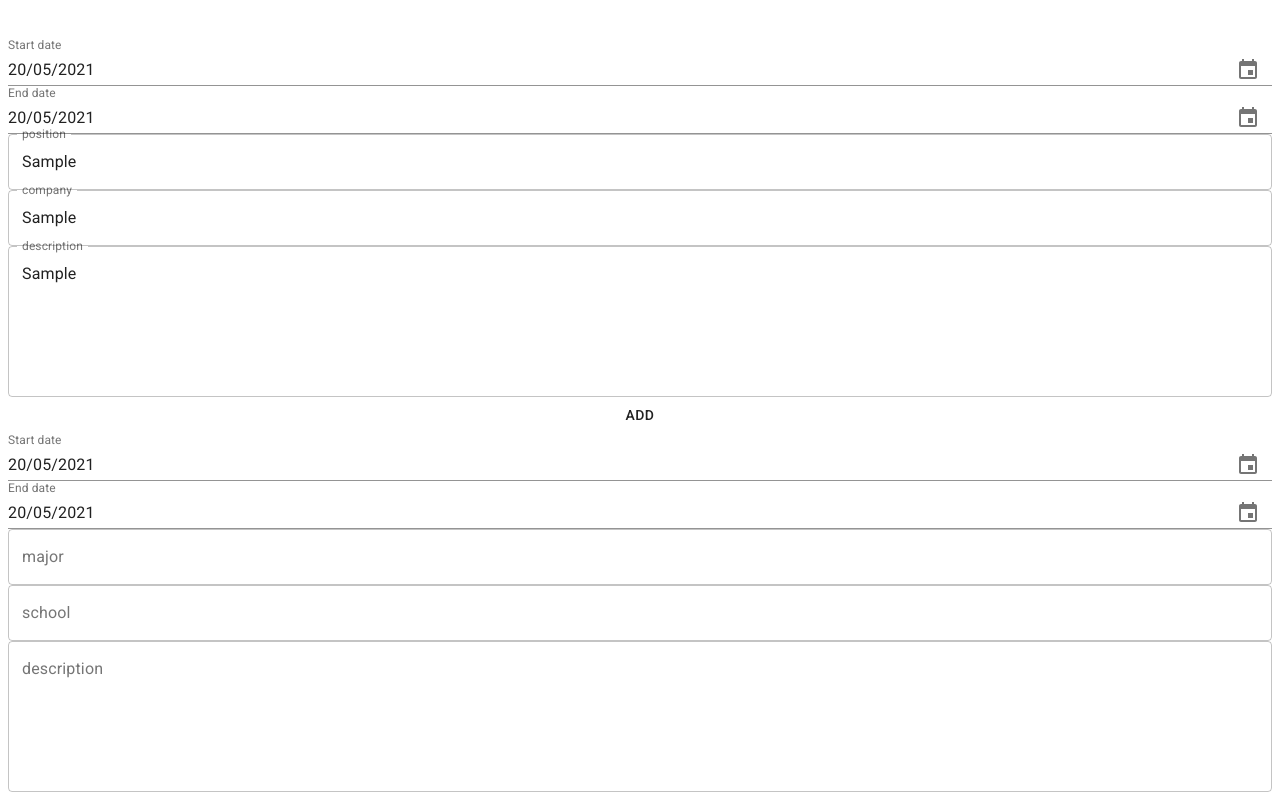
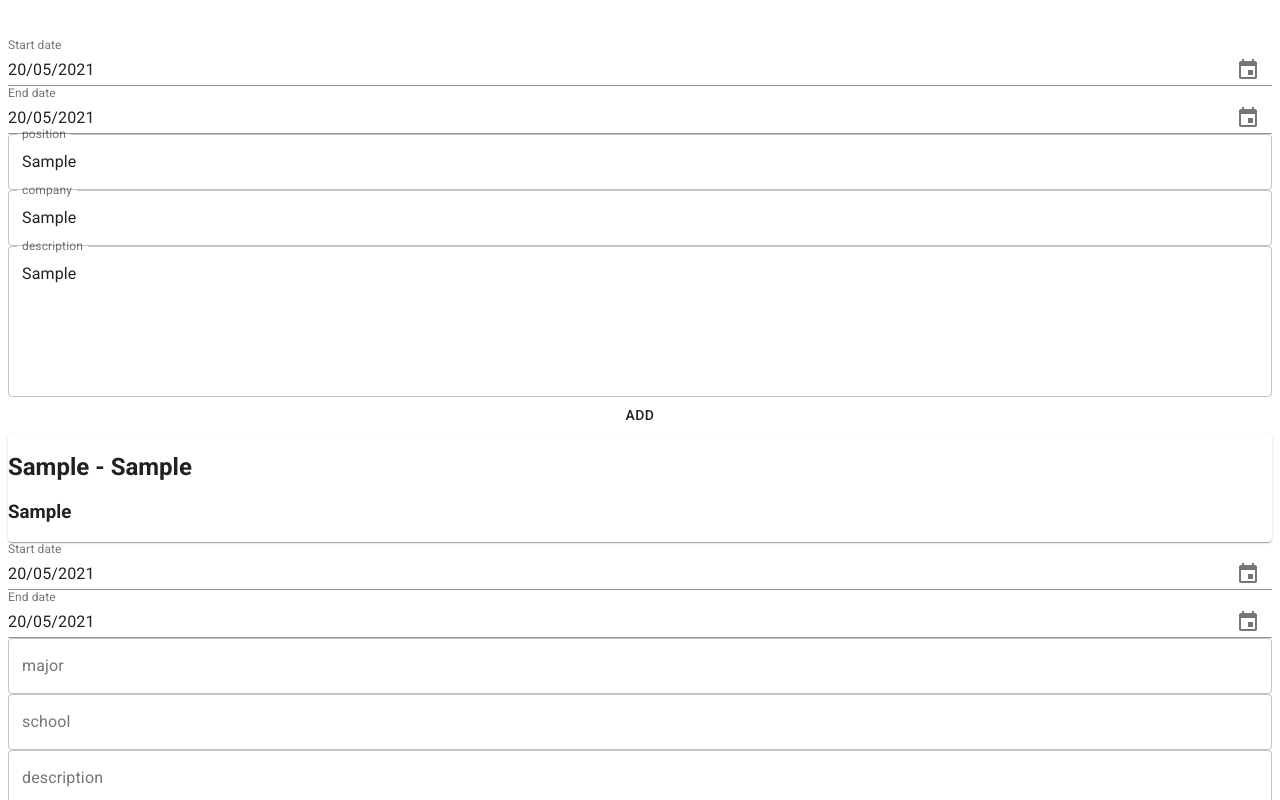
Before and after one commit to habib-chawki/social-app-front, a React (Create React App) app: page /profile-form in a window 1280 px wide. Both pictures are taken after typing "Sample", "Sample", "Sample" into the empty fields and a click on the button "ADD". Shown: the part 566-1366 px from the top of the page. Built offline with nearby package versions, Linux system fonts and the light colour scheme.

Commit message:
Render experience cards

```diff
--- a/src/components/custom/profile/Experience.jsx
+++ b/src/components/custom/profile/Experience.jsx
@@ -1,6 +1,6 @@
 import React, { useState } from 'react';
 
-import { TextField, Button, Box } from '@material-ui/core';
+import { TextField, Button, Box, Card } from '@material-ui/core';
 
 import {
    KeyboardDatePicker,
@@ -51,6 +51,7 @@ function Experience() {
    };
 
    return (
+      <Box>
          <Box display="flex" flexDirection="column">
             <MuiPickersUtilsProvider utils={DateFnsUtils}>
                <KeyboardDatePicker
@@ -96,6 +97,18 @@ function Experience() {
             />
             <Button onClick={addExperience}>Add</Button>
          </Box>
+
+         <Box>
+            {experiences.map((experience) => (
+               <Card key={experience.position}>
+                  <h2>
+                     {experience.position} - {experience.company}
+                  </h2>
+                  <h3>{experience.description}</h3>
+               </Card>
+            ))}
+         </Box>
+      </Box>
    );
 }
 
```
Lines whose indentation alone changed are shown as unchanged.
